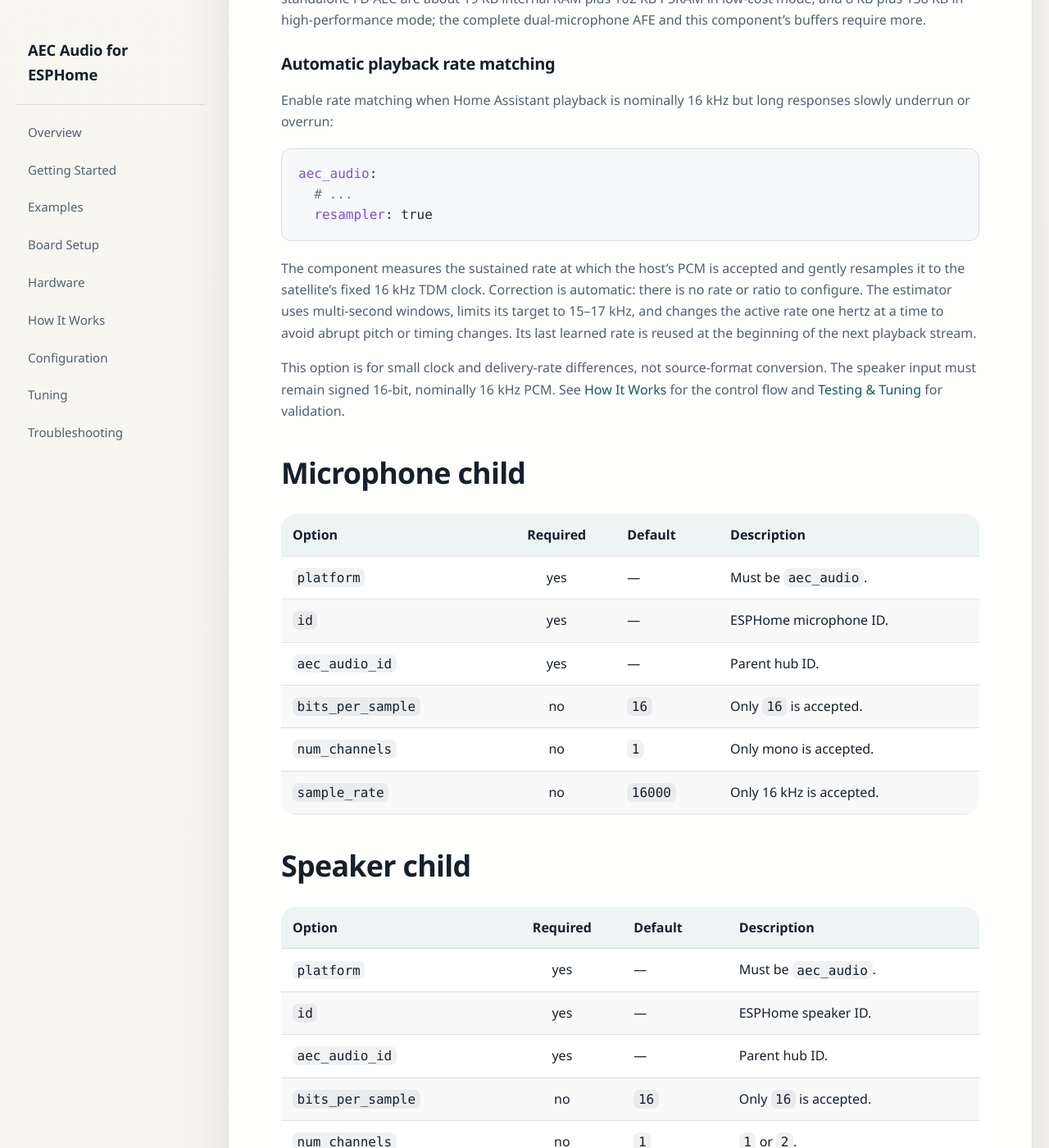
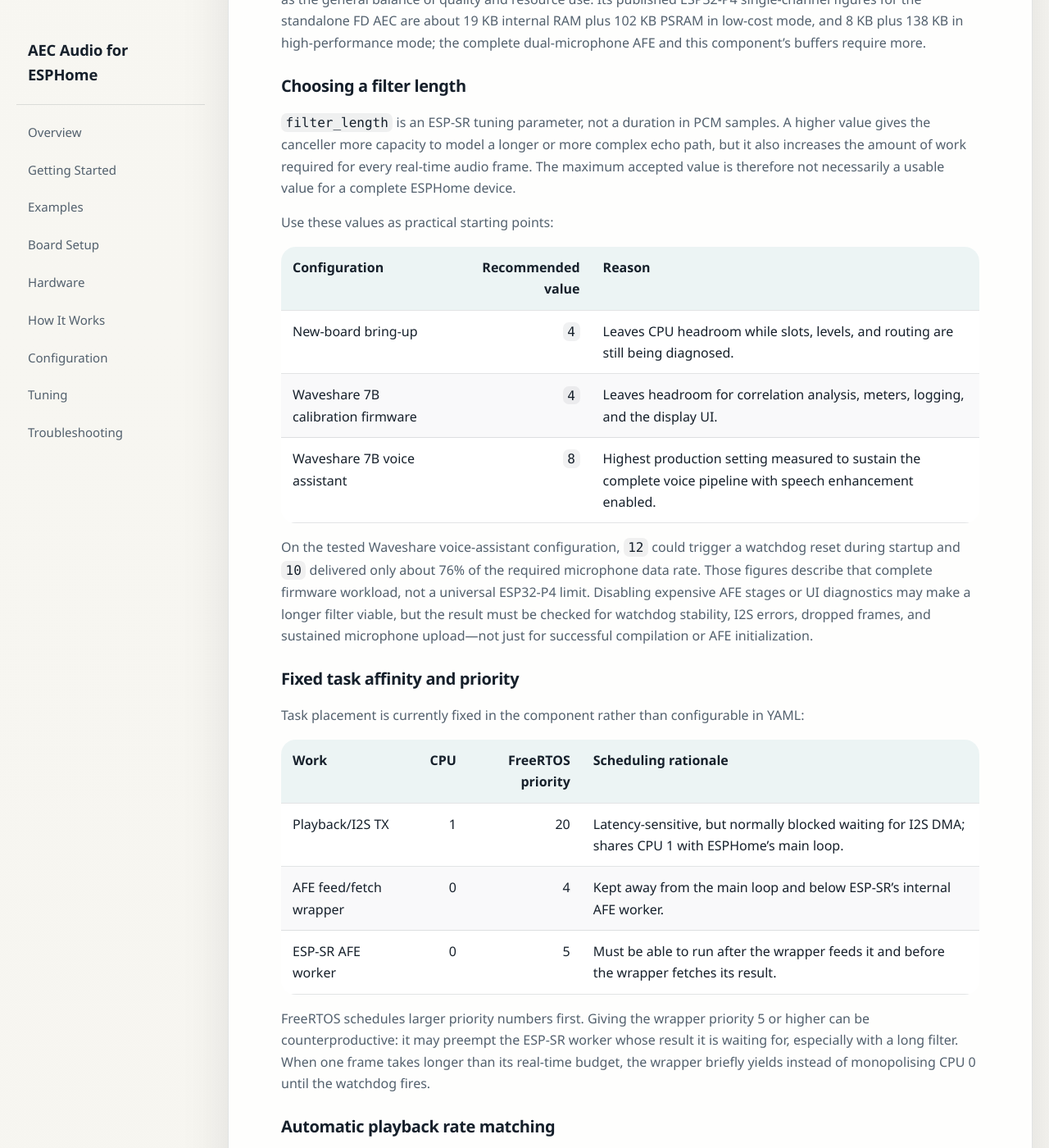
Before and after one commit to matt123p/esphome-aec, a Jekyll site: the page built from docs/configuration.md, in a window 1280 px wide and 1400 px high, scrolled down 3088 px. Shown: the whole window at 82% size. Built offline with Jekyll 4.4.1, drawn with Linux system fonts in a browser that asks for light colours; some of the changed text lies outside the part shown.

Commit message:
Tune AEC task scheduling and filter guidance

```diff
--- a/docs/configuration.md
+++ b/docs/configuration.md
@@ -29,7 +29,7 @@
 | `afe_input_format` | no | `mmnr` | `mmr` feeds mic/mic/reference; `mmnr` inserts a zero unused channel before the reference. Use the shape supported by the selected ESP-SR target/build. |
 | `aec_mode` | no | `fd_low_cost` | `fd_low_cost` or `fd_high_perf`. Start with low cost; high performance uses more PSRAM. |
 | `nlp_level` | no | `aggressive` | `normal`, `aggressive`, or `very_aggressive`. More suppression can damage near-end speech. |
-| `filter_length` | no | `4` | AEC filter length from `1` to `16`. Longer filters cover longer echo tails but use more resources. |
+| `filter_length` | no | `4` | ESP-SR AEC filter-length setting from `1` to `16`. Higher values may model longer echo paths but increase processing cost substantially. |
 | `playback_gain_db` | no | `0` | Digital attenuation from `-60` to `0` dB, applied before I2S TX and the reference tap. Use it to prevent DAC/amplifier/reference-loopback clipping. |
 | `calibration` | no | `false` | Compile the optional analogue-reference delay auto-tuner and expose its C++ API. Intended for diagnostic firmware; it allocates about 64 KB of PSRAM when started. |
 | `agc` | no | `true` | Enable AFE automatic gain control. |
@@ -49,6 +49,47 @@
 are about 19 KB internal RAM plus 102 KB PSRAM in low-cost mode, and 8 KB plus
 138 KB in high-performance mode; the complete dual-microphone AFE and this
 component's buffers require more.
+
+### Choosing a filter length
+
+`filter_length` is an ESP-SR tuning parameter, not a duration in PCM samples.
+A higher value gives the canceller more capacity to model a longer or more
+complex echo path, but it also increases the amount of work required for every
+real-time audio frame. The maximum accepted value is therefore not necessarily
+a usable value for a complete ESPHome device.
+
+Use these values as practical starting points:
+
+| Configuration | Recommended value | Reason |
+| --- | ---: | --- |
+| New-board bring-up | `4` | Leaves CPU headroom while slots, levels, and routing are still being diagnosed. |
+| Waveshare 7B calibration firmware | `4` | Leaves headroom for correlation analysis, meters, logging, and the display UI. |
+| Waveshare 7B voice assistant | `8` | Highest production setting measured to sustain the complete voice pipeline with speech enhancement enabled. |
+
+On the tested Waveshare voice-assistant configuration, `12` could trigger a
+watchdog reset during startup and `10` delivered only about 76% of the required
+microphone data rate. Those figures describe that complete firmware workload,
+not a universal ESP32-P4 limit. Disabling expensive AFE stages or UI diagnostics
+may make a longer filter viable, but the result must be checked for watchdog
+stability, I2S errors, dropped frames, and sustained microphone upload—not just
+for successful compilation or AFE initialization.
+
+### Fixed task affinity and priority
+
+Task placement is currently fixed in the component rather than configurable in
+YAML:
+
+| Work | CPU | FreeRTOS priority | Scheduling rationale |
+| --- | ---: | ---: | --- |
+| Playback/I2S TX | 1 | 20 | Latency-sensitive, but normally blocked waiting for I2S DMA; shares CPU 1 with ESPHome's main loop. |
+| AFE feed/fetch wrapper | 0 | 4 | Kept away from the main loop and below ESP-SR's internal AFE worker. |
+| ESP-SR AFE worker | 0 | 5 | Must be able to run after the wrapper feeds it and before the wrapper fetches its result. |
+
+FreeRTOS schedules larger priority numbers first. Giving the wrapper priority
+5 or higher can be counterproductive: it may preempt the ESP-SR worker whose
+result it is waiting for, especially with a long filter. When one frame takes
+longer than its real-time budget, the wrapper briefly yields instead of
+monopolising CPU 0 until the watchdog fires.
 
 ### Automatic playback rate matching
 
--- a/examples/waveshare-7b-audio-test/audio-test.yaml
+++ b/examples/waveshare-7b-audio-test/audio-test.yaml
@@ -124,7 +124,8 @@
   afe_input_format: mmr
   agc: true
   nlp_level: normal
-  filter_length: 12
+  # Keep calibration CPU use below the real-time limit while correlation runs.
+  filter_length: 4
   # The hardware reference clips when playback approaches full scale even at
   # its minimum ADC gain, so retain 12 dB of digital headroom.
   playback_gain_db: -12
--- a/examples/waveshare-7b-voice-assistant/voice-assistant.yaml
+++ b/examples/waveshare-7b-voice-assistant/voice-assistant.yaml
@@ -141,7 +141,10 @@
   noise_suppression: true
   speech_enhancement: true
   nlp_level: normal
-  filter_length: 12
+  # Longer filters exceeded the measured CPU budget: 12 triggered watchdog
+  # resets and 10 lost microphone upload throughput. Eight is the tested
+  # production ceiling with speech enhancement enabled.
+  filter_length: 8
   # Prevent clipping in the hardware reference path at high playback levels.
   playback_gain_db: -12
   resampler: true
```
Also changed, not shown: docs/architecture.md (+17 -3 lines), docs/first-time-setup.md (+6 -0 lines), docs/getting-started.md (+2 -2 lines), docs/troubleshooting.md (+3 -1 lines), docs/tuning.md (+25 -1 lines), changelog.md, examples/waveshare-7b-audio-test/README.md, examples/waveshare-7b-voice-assistant/README.md, 1 other file.
